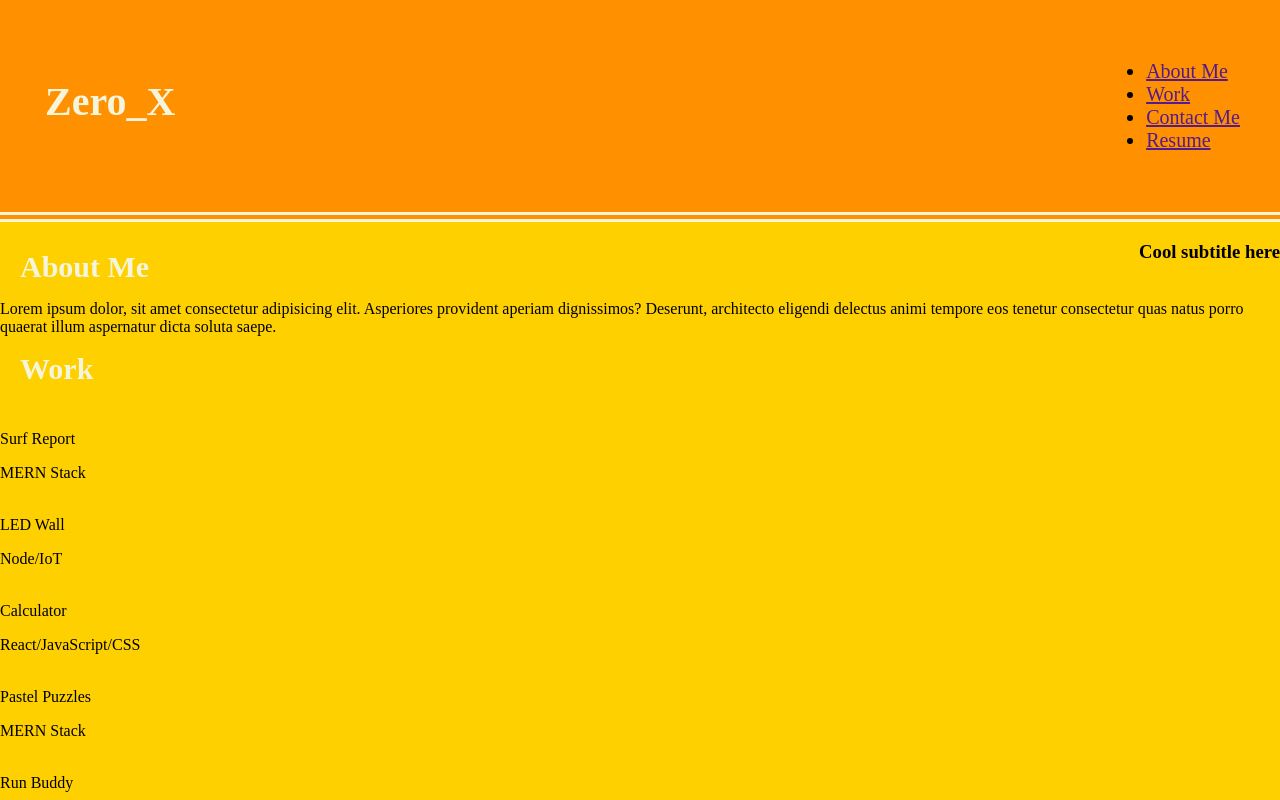
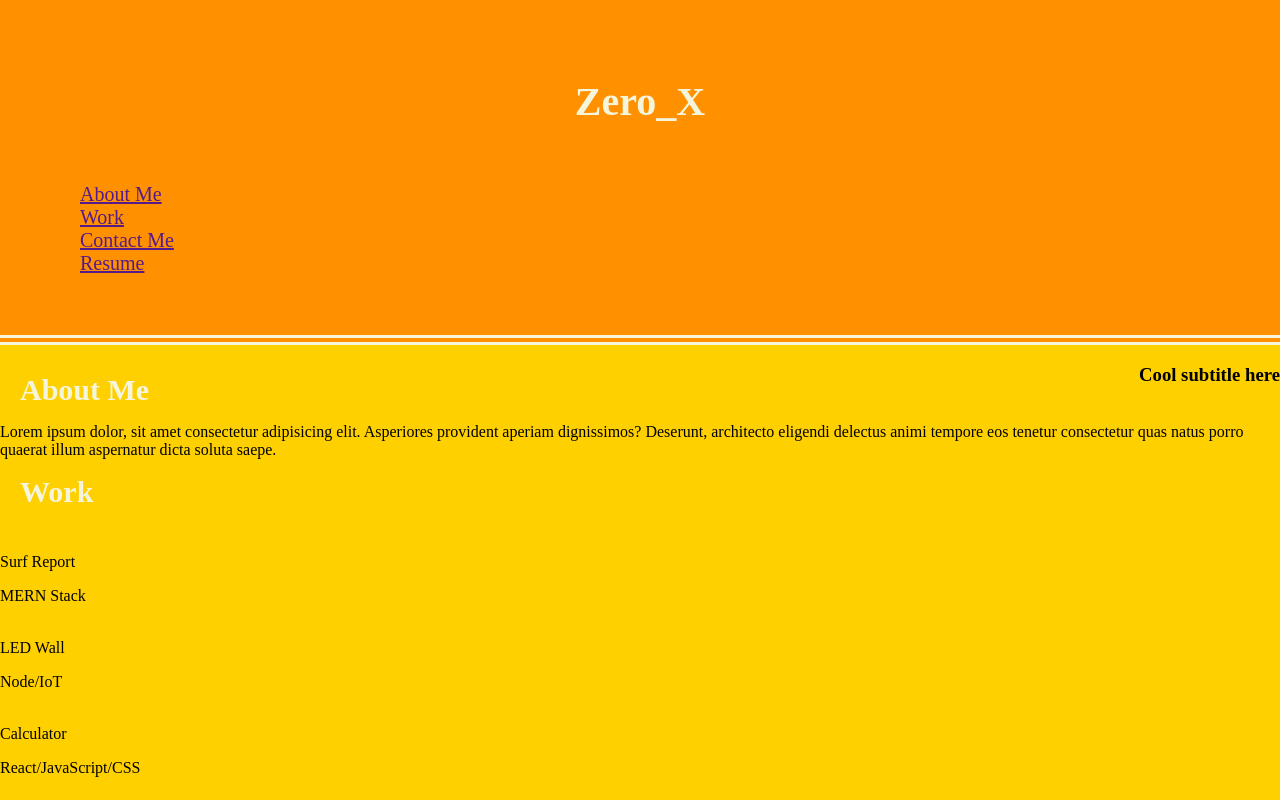
Before and after one commit to Zero-0X/Challenge_2_Custom_Responsive_Website, a plain HTML site: page index.html in a window 1280 px wide. Shown: the top 800 px of the page. Drawn offline with Linux system fonts and the light colour scheme.

Commit message:
changed cascade order, updated flex for header h1 and nav li, continuing work on proper orientation of selectors

```diff
--- a/assets/css/style.css
+++ b/assets/css/style.css
@@ -12,22 +12,31 @@ header {
     border-bottom: 10px double beige;
     background-color: #ff9100;
 }
-/* Lerantino */
+/* nav */
+header nav {
+    display: flex;
+    flex-direction: column;
+    justify-content: center;
+    font-size: 20px;
+    padding: 10px;
+    margin: 10px;
+}
+/* Zero-X */
 header nav h1 {
+    display: flex;
+    justify-content: center;
     font-size: 40px;
     padding: 5px 5px;
     color: beige;
 }
-/* nav */
-header nav {
+
+/* need to figure out how to push the li to the right of the page */
+/* nav li */
+header nav li {
     display: flex;
-    flex-wrap: wrap;
+    flex-direction: row;
     justify-content: space-between;
-    flex-direction: row;
-    font-size: 20px;
-    padding: 10px;
-    margin: 10px;
-    /* need to figure out how to push the li to the right of the page */
+    align-items: center
 }
 /* Cool Subtitle text with b/g img */
 main h3{
```
